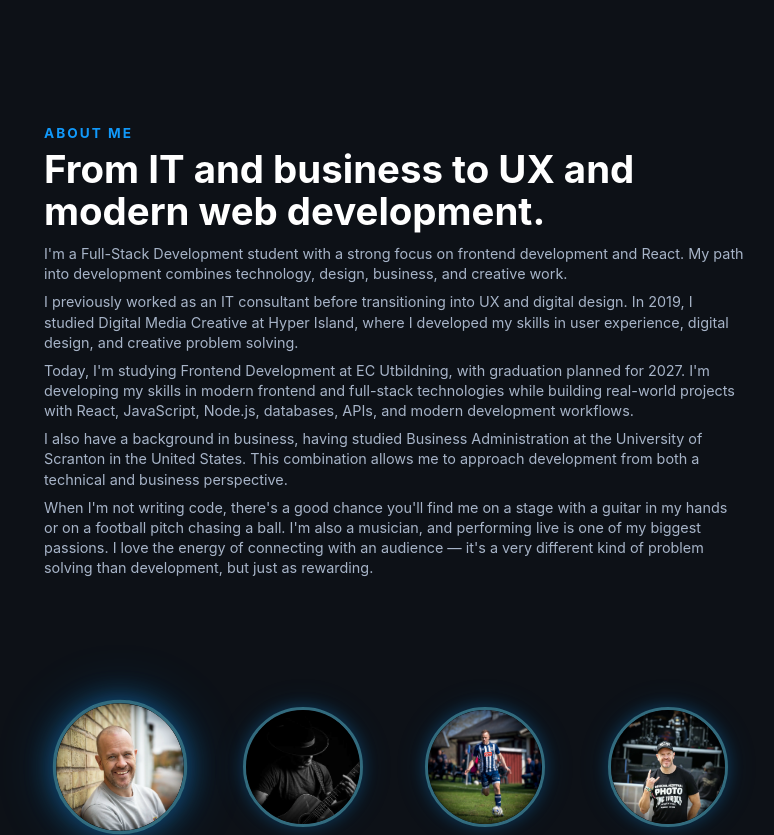
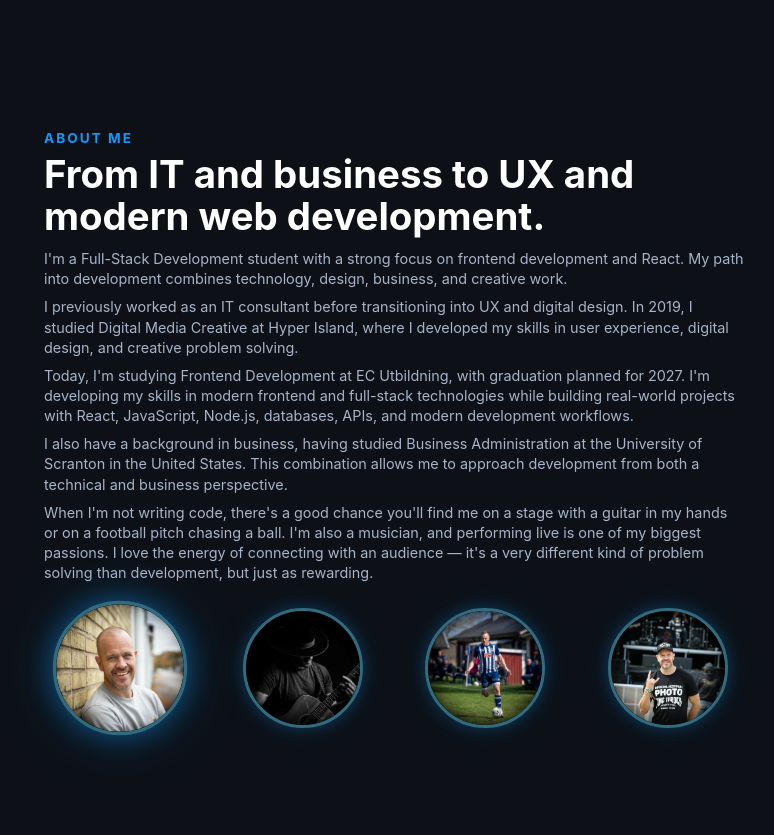
Before and after one commit to Swebass85/sebastian-portfolio, a React (Vite) app: page / in a window 1024 px wide. Shown: the part 1000-1835 px from the top of the page, without its empty margins (118-892 px from the left). Built offline with nearby package versions, Linux system fonts and the light colour scheme.

Commit message:
Added clean css for about section

```diff
--- a/src/Styles/About.css
+++ b/src/Styles/About.css
@@ -20,7 +20,7 @@
 
 
 /* ========================================
-   MAIN ABOUT LAYOUT
+   MAIN LAYOUT
 ======================================== */
 
 .about-content {
@@ -40,7 +40,7 @@
 
 
 /* ========================================
-   TEXT COLUMN
+   TEXT
 ======================================== */
 
 .about-text {
@@ -55,10 +55,6 @@
   text-align: left;
 }
 
-
-/* ========================================
-   ABOUT ME LABEL
-======================================== */
 
 .about .section-label {
   width: auto;
@@ -76,10 +72,6 @@
 }
 
 
-/* ========================================
-   MAIN HEADING
-======================================== */
-
 .about h2 {
   width: 100%;
   max-width: 700px;
@@ -92,10 +84,6 @@
   text-align: left;
 }
 
-
-/* ========================================
-   PARAGRAPHS
-======================================== */
 
 .about-text p:not(.section-label) {
   width: 100%;
@@ -118,7 +106,7 @@
 
 
 /* ========================================
-   IMAGE COLUMN
+   IMAGES
 ======================================== */
 
 .about-images {
@@ -135,7 +123,7 @@
 
 
 /* ========================================
-   CIRCULAR IMAGE WRAPPER
+   IMAGE WRAPPER
 ======================================== */
 
 .about-image-wrapper {
@@ -168,7 +156,7 @@
 
 
 /* ========================================
-   ALL IMAGES
+   IMAGE
 ======================================== */
 
 .about-image {
@@ -180,12 +168,10 @@
   width: 100%;
   height: 100%;
 
-  max-width: none;
-
   display: block;
 
   object-fit: cover;
-  object-position: center center;
+  object-position: center;
 
   border-radius: 50%;
 
@@ -204,7 +190,7 @@
    FEATURED PROFILE IMAGE
 ======================================== */
 
-.about-image-wrapper:first-child {
+.about-image-wrapper.featured {
   transform: scale(1.5);
 
   z-index: 5;
@@ -212,21 +198,6 @@
   box-shadow:
     0 0 25px rgba(17, 153, 250, 0.45),
     0 0 55px rgba(17, 153, 250, 0.2);
-}
-
-
-/* ========================================
-   PROFILE HOVER
-======================================== */
-
-.about-image-wrapper:first-child:hover {
-  transform: scale(1.5);
-
-  z-index: 10;
-
-  box-shadow:
-    0 0 30px rgba(17, 153, 250, 0.6),
-    0 0 65px rgba(17, 153, 250, 0.3);
 }
 
 
@@ -241,10 +212,6 @@
 }
 
 
-/* ========================================
-   INTERACTIVE IMAGE HOVER
-======================================== */
-
 .about-image-wrapper.interactive:hover {
   transform: scale(1.5);
 
@@ -256,13 +223,10 @@
 }
 
 
-/* ========================================
-   SHRINK PROFILE WHEN ANOTHER
-   IMAGE IS HOVERED
-======================================== */
+/* Shrink profile when another image expands */
 
 .about-images:has(.about-image-wrapper.interactive:hover)
-  .about-image-wrapper:first-child {
+  .about-image-wrapper.featured {
   transform: scale(1);
 
   z-index: 1;
@@ -277,37 +241,28 @@
    TABLET
    769px - 1100px
 
-   Text starts directly underneath header.
-
-   Images form one horizontal row and
-   sit toward the bottom of the viewport.
+   Content begins 10px below the header.
+   Images immediately follow the text.
 ======================================== */
 
 @media (min-width: 769px) and (max-width: 1100px) {
 
   .about {
-    width: 100%;
-
-    /*
-      Fill one screen below the fixed header.
-    */
     min-height: 100vh;
 
     /*
-      Header is roughly 75px tall.
-      This leaves approximately 5px beneath it.
+      Header ≈ 75px
+      + 10px spacing
     */
     padding:
-      80px
+      85px
       clamp(30px, 5vw, 55px)
-      25px;
+      30px;
 
-    display: flex;
+    justify-content: flex-start;
+    align-items: flex-start;
 
-    justify-content: center;
-    align-items: stretch;
-
-    scroll-margin-top: 0;
+    scroll-margin-top: 75px;
   }
 
 
@@ -315,22 +270,15 @@
     width: 100%;
     max-width: 760px;
 
-    min-height: calc(100vh - 105px);
-
     margin: 0 auto;
 
     display: flex;
     flex-direction: column;
 
     align-items: center;
+    justify-content: flex-start;
 
-    /*
-      Pushes the images toward the bottom
-      while the text stays at the top.
-    */
-    justify-content: space-between;
-
-    gap: 25px;
+    gap: 18px;
   }
 
 
@@ -343,13 +291,6 @@
     max-width: 700px;
 
     margin: 0 auto;
-
-    display: flex;
-    flex-direction: column;
-
-    align-items: flex-start;
-
-    text-align: left;
   }
 
 
@@ -357,8 +298,6 @@
     width: 100%;
 
     margin: 0 0 10px;
-
-    text-align: left;
   }
 
 
@@ -370,8 +309,6 @@
 
     font-size: clamp(2rem, 4.5vw, 2.8rem);
     line-height: 1.1;
-
-    text-align: left;
   }
 
 
@@ -383,28 +320,20 @@
 
     font-size: 0.95rem;
     line-height: 1.5;
-
-    text-align: left;
-  }
-
-
-  .about-text p:last-child {
-    margin-bottom: 0;
   }
 
 
   /* ========================================
-     TABLET IMAGE ROW
+     TABLET IMAGES
   ======================================== */
 
   .about-images {
     width: 100%;
     max-width: 700px;
 
-    margin: auto auto 0;
+    margin: 5px auto 0;
 
     display: grid;
-
     grid-template-columns: repeat(4, 1fr);
 
     justify-items: center;
@@ -415,29 +344,14 @@
 
 
   .about-image-wrapper {
-    /*
-      Responsive image size so four
-      circles always fit across tablet.
-    */
     width: clamp(105px, 14vw, 140px);
     height: clamp(105px, 14vw, 140px);
 
     margin: 0;
-
-    transform: scale(1);
   }
 
 
-  /*
-    Keep the profile emphasized, but not
-    so large that it breaks the row.
-  */
-  .about-image-wrapper:first-child {
-    transform: scale(1.12);
-  }
-
-
-  .about-image-wrapper:first-child:hover {
+  .about-image-wrapper.featured {
     transform: scale(1.12);
   }
 
@@ -448,7 +362,7 @@
 
 
   .about-images:has(.about-image-wrapper.interactive:hover)
-    .about-image-wrapper:first-child {
+    .about-image-wrapper.featured {
     transform: scale(1);
   }
 }
@@ -456,23 +370,18 @@
 
 /* ========================================
    SHORT TABLETS
-
-   Reduce everything slightly when the
-   tablet has limited vertical space.
 ======================================== */
 
 @media (min-width: 769px) and (max-width: 1100px) and (max-height: 850px) {
 
   .about {
-    padding-top: 80px;
-    padding-bottom: 18px;
+    padding-top: 85px;
+    padding-bottom: 20px;
   }
 
 
   .about-content {
-    min-height: calc(100vh - 98px);
-
-    gap: 15px;
+    gap: 12px;
   }
 
 
@@ -511,15 +420,11 @@
 @media (max-width: 768px) {
 
   .about {
-    width: 100%;
-
     min-height: auto;
 
-    padding: 80px 24px;
+    padding: 80px 24px 40px;
 
-    display: flex;
-
-    justify-content: center;
+    justify-content: flex-start;
     align-items: flex-start;
   }
 
@@ -535,57 +440,57 @@
 
     align-items: center;
 
-    gap: 60px;
+    gap: 25px;
   }
 
+
+  /* ========================================
+     MOBILE TEXT
+  ======================================== */
 
   .about-text {
     width: 100%;
 
     margin: 0 auto;
-
-    align-items: flex-start;
-
-    text-align: left;
   }
 
 
   .about .section-label {
     width: 100%;
 
-    text-align: left;
+    margin-bottom: 12px;
   }
 
 
   .about h2 {
     width: 100%;
 
+    margin-bottom: 22px;
+
     font-size: clamp(2rem, 9vw, 3rem);
-
-    text-align: left;
   }
 
 
   .about-text p:not(.section-label) {
     width: 100%;
 
+    margin-bottom: 16px;
+
     font-size: 1rem;
-
-    text-align: left;
+    line-height: 1.6;
   }
 
 
   /* ========================================
-     MOBILE IMAGE GRID
+     MOBILE IMAGES
   ======================================== */
 
   .about-images {
     width: 100%;
 
-    margin: 0 auto;
+    margin: 5px auto 0;
 
     display: grid;
-
     grid-template-columns: repeat(2, 130px);
 
     justify-content: center;
@@ -603,26 +508,7 @@
   }
 
 
-  .about-image {
-    top: 0;
-    left: 0;
-
-    width: 100%;
-    height: 100%;
-
-    object-fit: cover;
-    object-position: center center;
-
-    transform: translate(0, 0) scale(1);
-  }
-
-
-  .about-image-wrapper:first-child {
-    transform: scale(1.25);
-  }
-
-
-  .about-image-wrapper:first-child:hover {
+  .about-image-wrapper.featured {
     transform: scale(1.25);
   }
 
@@ -633,7 +519,7 @@
 
 
   .about-images:has(.about-image-wrapper.interactive:hover)
-    .about-image-wrapper:first-child {
+    .about-image-wrapper.featured {
     transform: scale(1);
   }
 }
@@ -646,12 +532,15 @@
 @media (max-width: 400px) {
 
   .about {
-    padding: 70px 20px;
+    padding:
+      70px
+      20px
+      35px;
   }
 
 
   .about-content {
-    gap: 50px;
+    gap: 22px;
   }
 
 
@@ -671,9 +560,6 @@
 
 /* ========================================
    TOUCH DEVICES
-
-   No mouse-follow animation on phones
-   or tablets.
 ======================================== */
 
 @media (hover: none), (pointer: coarse) {
@@ -692,22 +578,20 @@
   }
 
 
-  .about-images:has(.about-image-wrapper.interactive:hover)
-    .about-image-wrapper:first-child {
+  .about-image-wrapper.featured {
     transform: scale(1.12);
   }
 }
 
 
 /* ========================================
-   MOBILE TOUCH OVERRIDE
+   MOBILE TOUCH
 ======================================== */
 
 @media (max-width: 768px) and (hover: none),
        (max-width: 768px) and (pointer: coarse) {
 
-  .about-images:has(.about-image-wrapper.interactive:hover)
-    .about-image-wrapper:first-child {
+  .about-image-wrapper.featured {
     transform: scale(1.25);
   }
 }
```
